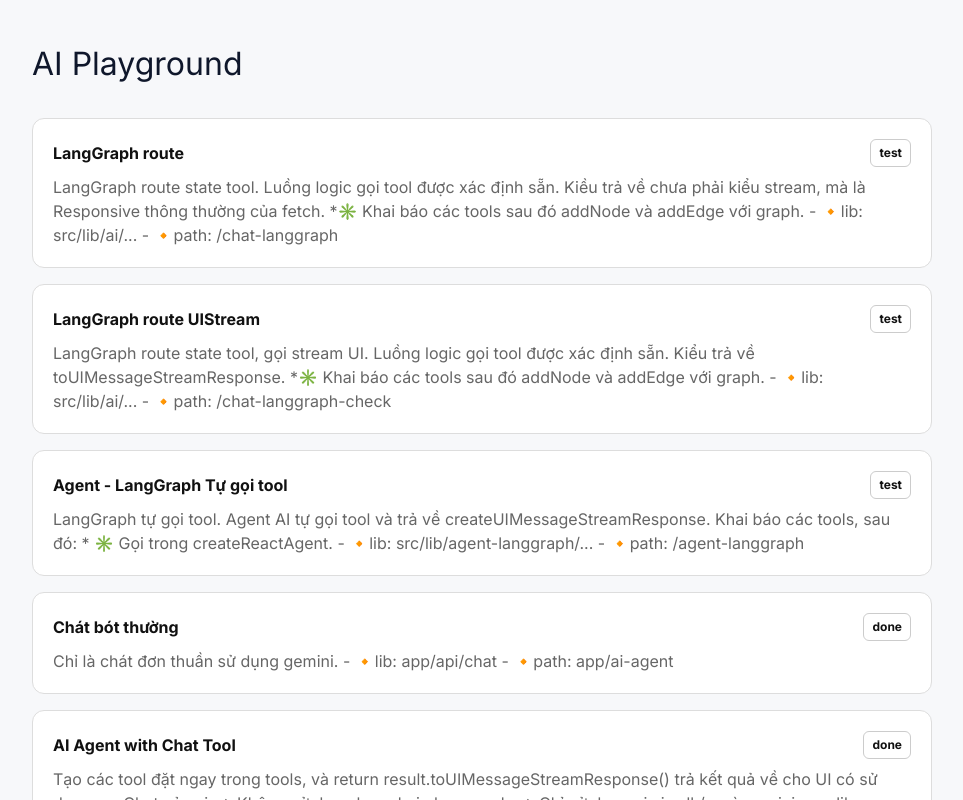
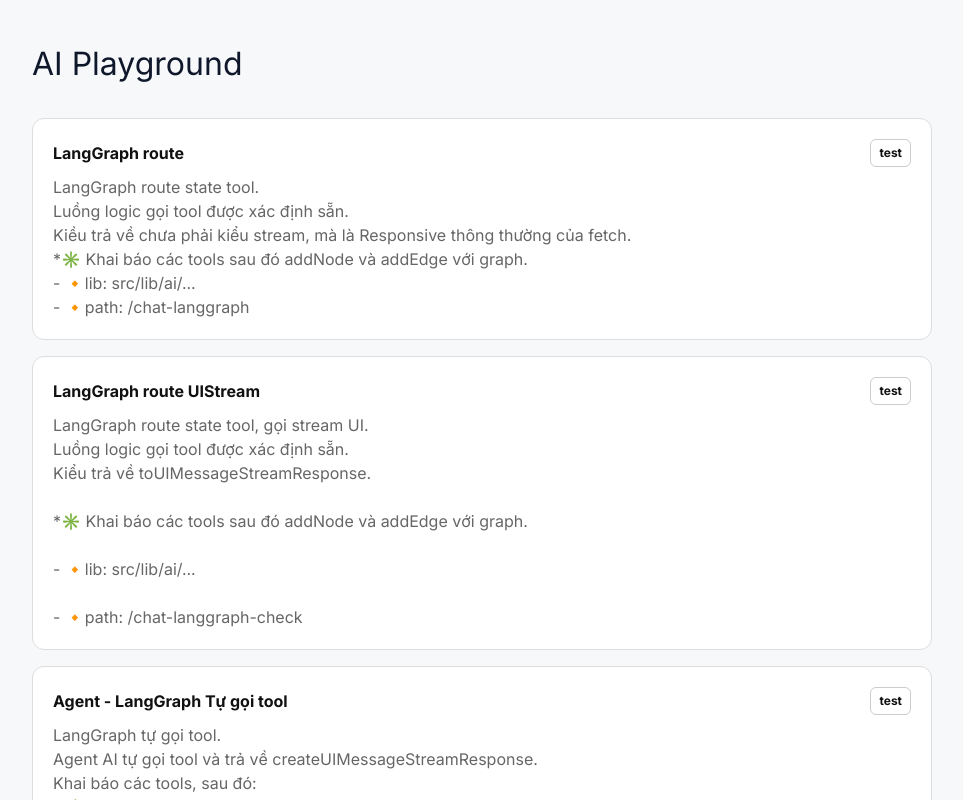
Before and after one commit to phxbinh/TrungNguyen, a Next.js app: page / in a window 1280 px wide. Shown: the top 800 px of the page, without its empty margins (8-971 px from the left). Built offline with nearby package versions, Linux system fonts and the light colour scheme.

Commit message:
Update page.tsx

```diff
--- a/src/app/page.tsx
+++ b/src/app/page.tsx
@@ -221,6 +221,7 @@ const summaryStyle: React.CSSProperties = {
   margin: 0,
   color: '#666',
   lineHeight: 1.5,
+  whiteSpace: "pre-line",
 };
 
 const badgeStyle = (status: string): React.CSSProperties => ({
```
